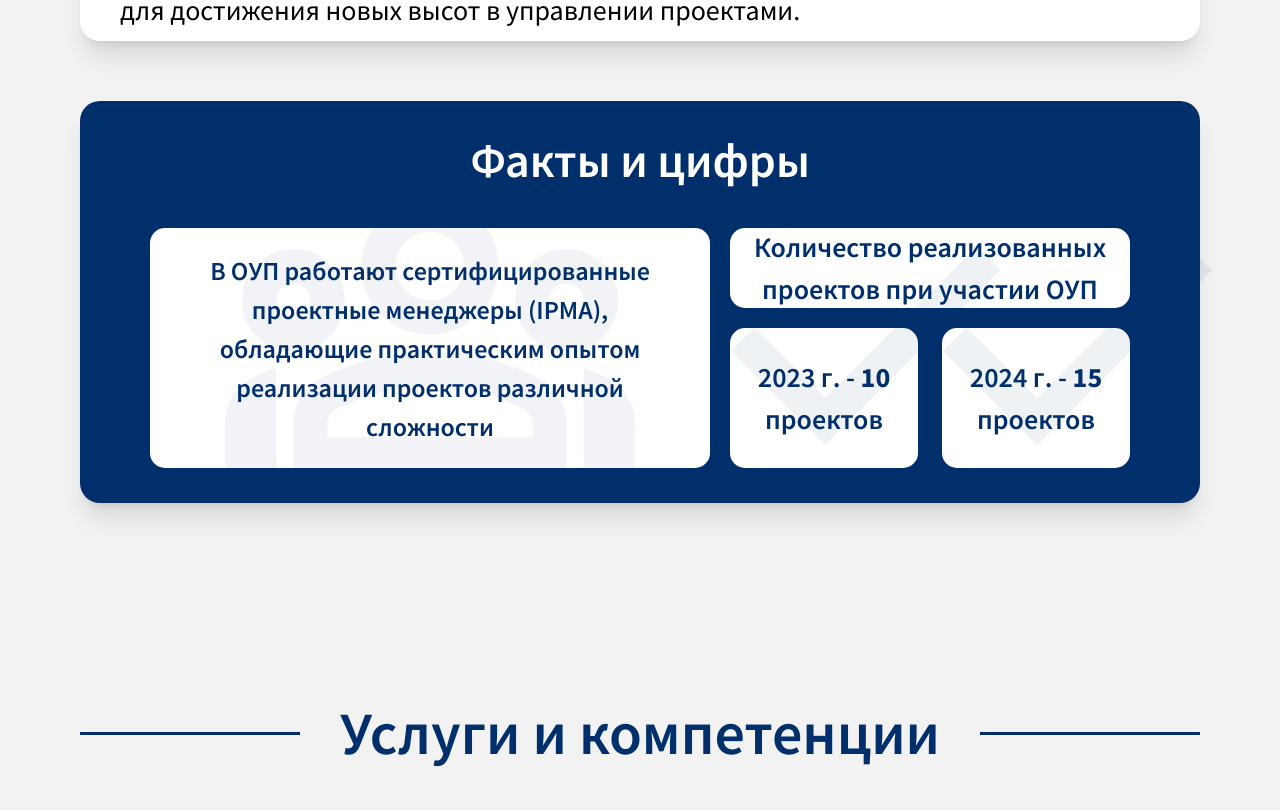
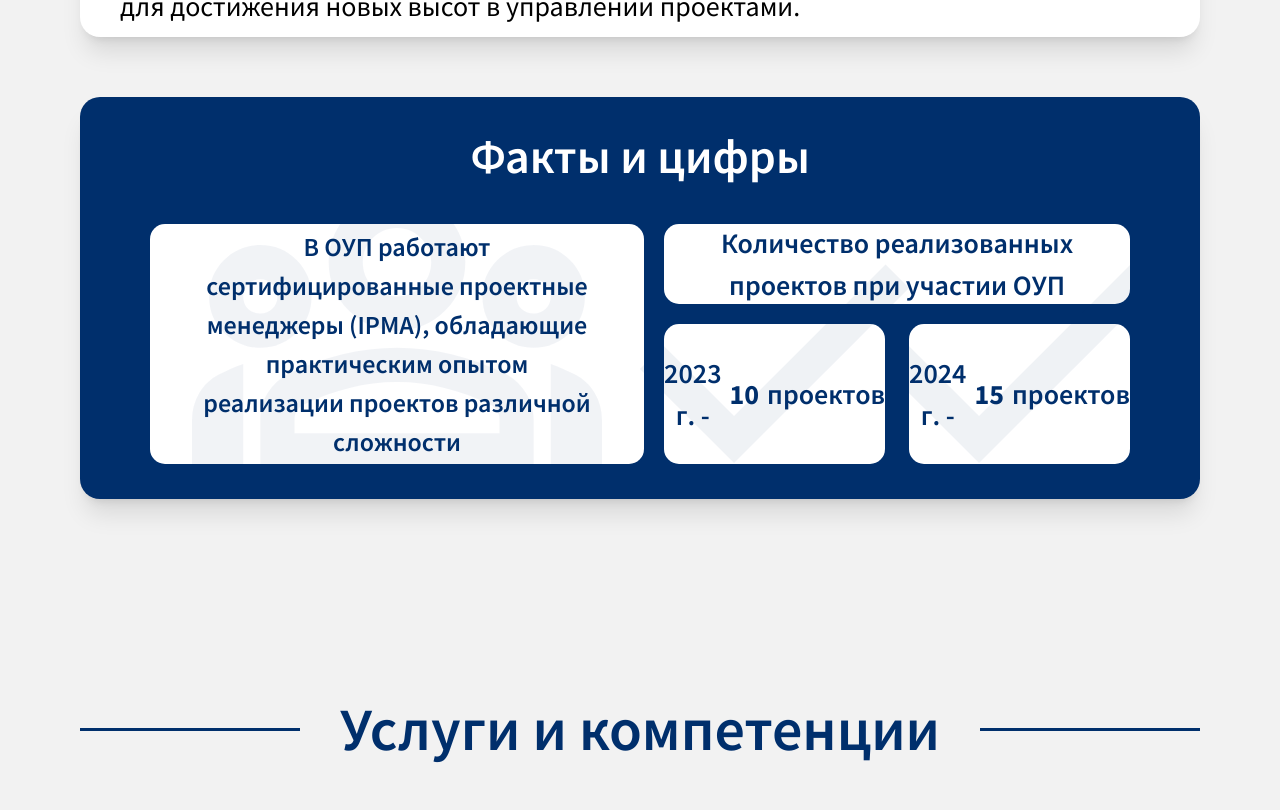
Before and after one commit to ArmaniKE/pmo, a React (Vite) app: page / in a window 1280 px wide. Shown: the part 2450-3260 px from the top of the page. Built offline with nearby package versions, Linux system fonts and the light colour scheme; the HTML template or start-up script is replaced by a standard one.

Commit message:
sections&projects refac

```diff
--- a/src/sections/About.jsx
+++ b/src/sections/About.jsx
@@ -14,11 +14,9 @@ const About = () => {
         <div className="border-t-3 border-[#002F6C] flex-grow" />
       </div>
       <div className="w-full py-9 px-12 bg-[#002F6C] rounded-[20px] shadow-xl">
-        <div className="text-center leading-9">
-          <span className="text-white text-3xl font-semibold">
-            {t("Проектный офис КБТУ")}{" "}
-          </span>
-          <span className="text-white text-3xl font-normal">
+        <div className="text-center text-white text-3xl leading-10">
+          <span className="font-semibold">{t("Проектный офис КБТУ")} </span>
+          <span className="font-normal">
             {t(
               "основанный в 2022 году, был создан как внутреннее подразделение университета с целью внедрения и продвижения современных практик и подходов проектного управления в его деятельности."
             )}
@@ -26,16 +24,16 @@ const About = () => {
         </div>
       </div>
       <div className="w-full p-[40px] bg-white rounded-[20px] shadow-xl inline-flex flex-col gap-8">
-        <div className="justify-start text-black text-5xl font-semibold">
+        <div className="text-black text-5xl font-semibold">
           {t("Наша миссия")}
         </div>
-        <div className="w-full outline-1 outline-[#002F6C]"></div>
-        <div className="self-stretch text-black text-[28px] font-normal">
+        <div className="outline-1 outline-[#002F6C]" />
+        <div className="text-black text-[28px] font-normal">
           {t(
             "Создавать и развивать проектную культуру в университете, внедряя передовые методы управления, способствующие устойчивому развитию и укреплению позиций вуза в образовательной и научной сферах."
           )}
         </div>
-        <div className="self-stretch text-black text-[28px] font-normal">
+        <div className="text-black text-[28px] font-normal">
           {t(
             "Выступать центром компетенций в области проектного управления, поддерживая и развивая внутренние и внешние инициативы университета."
           )}
@@ -45,7 +43,7 @@ const About = () => {
         <div className="w-full text-black text-5xl font-semibold">
           {t("Наши цели")}
         </div>
-        <div className="w-full outline-1 outline-[#002F6C]"></div>
+        <div className="outline-1 outline-[#002F6C]" />
         <div className="w-full h-5 text-black text-3xl font-semibold">
           {t("Унификация процессов и повышение прозрачности")}
         </div>
@@ -76,69 +74,50 @@ const About = () => {
         />
       </div>
       <div className="w-full px-[70px] py-[35px] bg-[#002F6C] rounded-[20px] shadow-xl inline-flex flex-col justify-center items-center gap-3">
-        <div className="self-stretch h-20 text-center text-white text-5xl font-semibold">
+        <div className="h-20 text-center text-white text-5xl font-semibold">
           {t("Факты и цифры")}
         </div>
-        <div className="w-full inline-flex justify-center gap-5">
-          <div className="h-60 flex gap-5 overflow-hidden">
-            <div className="w-140 p-12 self-stretch bg-white rounded-[15px] flex justify-center items-center gap-2">
-              <div className="text-center text-[#002F6C] text-[26px] font-semibold">
+        <div className="w-full flex justify-center gap-5 text-[#002F6C] text-[28px]">
+          <div className="h-60 flex gap-5 overflow-hidden w-140 p-12 bg-white rounded-[15px] justify-center items-center text-center text-[26px] font-semibold">
             {t(
               "В ОУП работают сертифицированные проектные менеджеры (IPMA), обладающие практическим опытом реализации проектов различной сложности"
             )}
-              </div>
-              <img
-                className="absolute h-60 opacity-5"
-                src="/about/group3.svg"
-              />
-            </div>
+            <img className="absolute h-60 opacity-5" src="/about/group3.svg" />
           </div>
           <div className="flex-1 inline-flex flex-col gap-5">
-            <div className=" h-20 bg-white rounded-[15px] inline-flex justify-center items-center">
-              <div className="flex-1 text-center text-[#002F6C] text-[28px] font-semibold">
+            <div className="h-20 bg-white rounded-[15px] inline-flex justify-center items-center text-center font-semibold">
               {t("Количество реализованных проектов при участии ОУП")}
             </div>
-            </div>
-            <div className="self-stretch inline-flex gap-6">
-              <div className="flex-1 flex gap-6">
-                <div className="flex-1 h-35 bg-white rounded-[15px] flex justify-center items-center">
-                  <div className="text-center">
+            <div className="inline-flex gap-6">
+              <div className="flex-1 flex gap-2 h-35 bg-white rounded-[15px] justify-center items-center text-center">
                 <img
-                      className="absolute opacity-6 h-50 mt-[-110px]"
+                  className="absolute opacity-6 h-50 mt-[-60px]"
                   src="/about/mark.svg"
                 />
-                    <span className="text-[#002F6C] text-[28px] font-semibold">
-                      {t("2023 г. -")}{" "}
+                <span className="font-semibold">
+                  {t("2023 г. -")}
                 </span>
-                    <span className="text-[#002F6C] text-[28px] font-black">
+                <span className="font-black">
                   10
                 </span>
-                    <span className="text-[#002F6C] text-[28px] font-semibold">
-                      {" "}
-                      {t("проектов")}{" "}
+                <span className="font-semibold">
+                  {t("проектов")}
                 </span>
               </div>
-                </div>
-              </div>
-              <div className="flex-1 flex gap-5">
-                <div className="flex-1 h-35 bg-white rounded-[15px] flex justify-center items-center gap-2">
-                  <div className="text-center">
+              <div className="flex-1 flex gap-2 h-35 bg-white rounded-[15px] justify-center items-center text-center">
                 <img
-                      className="absolute opacity-6 h-50 mt-[-110px]"
+                  className="absolute opacity-6 h-50 mt-[-60px]"
                   src="/about/mark.svg"
                 />
-                    <span className="text-[#002F6C] text-[28px] font-semibold">
-                      {t("2024 г. -")}{" "}
+                <span className="font-semibold">
+                  {t("2024 г. -")}
                 </span>
-                    <span className="text-[#002F6C] text-[28px] font-black">
+                <span className="font-black">
                   15
                 </span>
-                    <span className="text-[#002F6C] text-[28px] font-semibold">
-                      {" "}
-                      {t("проектов")}{" "}
+                <span className="font-semibold">
+                  {t("проектов")}
                 </span>
-                  </div>
-                </div>
               </div>
             </div>
           </div>
--- a/src/sections/Services.jsx
+++ b/src/sections/Services.jsx
@@ -38,7 +38,7 @@ const Services = () => {
         <div className="w-[50%] flex flex-col justify-between gap-y-8">
           <div className="h-[148px] bg-[#002F6C] text-white rounded-3xl flex justify-center items-center p-[40px] text-center font-semibold text-[26px] shadow-xl">
             <img src="/services/2.svg" className="w-13 mr-6" />
-            <div className="">{t("Реализация внешних проектов под ключ")}</div>
+            <div>{t("Реализация внешних проектов под ключ")}</div>
           </div>
           <div className="h-[148px] gap-x-3 bg-white rounded-3xl flex justify-center items-center p-[40px] text-center font-semibold text-[26px] shadow-xl">
             <div className="w-[80%]">
@@ -59,7 +59,7 @@ const Services = () => {
           className="absolute mt-17 mr-165 w-58"
           src="/services/vector-left.svg"
         />
-        <div className="h-fit text-[#002F6C] text-5xl font-semibold">
+        <div className="text-[#002F6C] text-5xl font-semibold">
           {t("Подходы к работе")}
         </div>
         <img
--- a/src/sections/Tools.jsx
+++ b/src/sections/Tools.jsx
@@ -13,10 +13,10 @@ const Tools = () => {
         <div className="border-t-3 border-[#002F6C] flex-grow" />
       </div>
       <div className="border-3 border-[#002F6C] rounded-2xl p-15 ml-10 mr-10">
-        <div className="text-3xl font-semibold text-[#002F6C]">
-          <span className="ml-[3%]">{t("Инструмент")}</span>
-          <span className="ml-[18%]">{t("Описание")}</span>
-          <span className="ml-[33%]">{t("Преимущества")}</span>
+        <div className="text-3xl flex justify-between font-semibold text-[#002F6C]">
+          <span className="ml-10">{t("Инструмент")}</span>
+          <span className="mr-60">{t("Описание")}</span>
+          <span className="mr-40">{t("Преимущества")}</span>
         </div>
         <div className="mt-10">
           <div className="items-center py-6 px-3 flex flex-row justify-between text-[26px] font-semibold text-[#002F6C]">
```
Also changed, not shown: src/pages/ProjectsPage.jsx (+17 -33 lines), src/sections/Projects.jsx (+5 -5 lines). Lines whose indentation alone changed are shown as unchanged.
